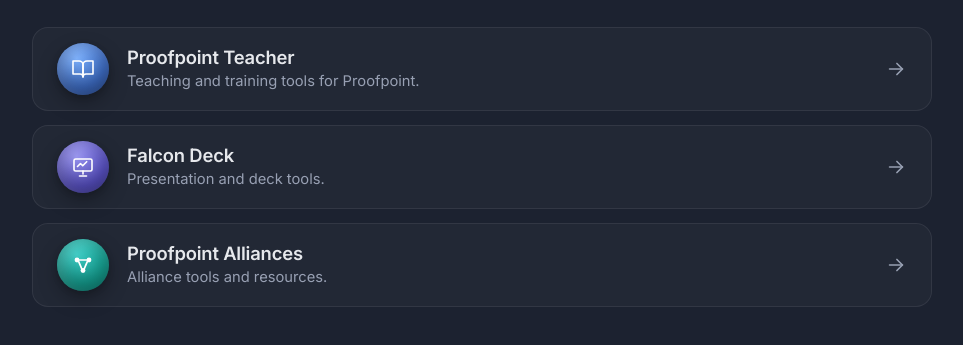
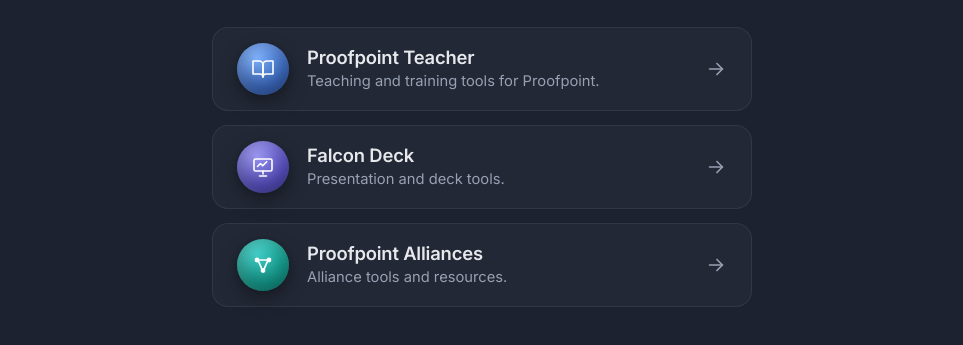
Before and after one commit to jchowlabs/jchowlabs-dev.github.io, a plain HTML site: page index.html in a window 1280 px wide. Shown: the part 285-630 px from the top of the page, without its empty margins (158-1121 px from the left). Drawn offline with Linux system fonts and the light colour scheme.

Commit message:
Update index.html

```diff
--- a/index.html
+++ b/index.html
@@ -34,7 +34,7 @@
       padding: 56px 24px;
     }
 
-    .wrap { width: min(900px, 100%); }
+    .wrap { width: min(540px, 100%); }
 
     /* ── Header ────────────────────────────────────────────────── */
     .head { text-align: center; margin-bottom: 36px; }
```
